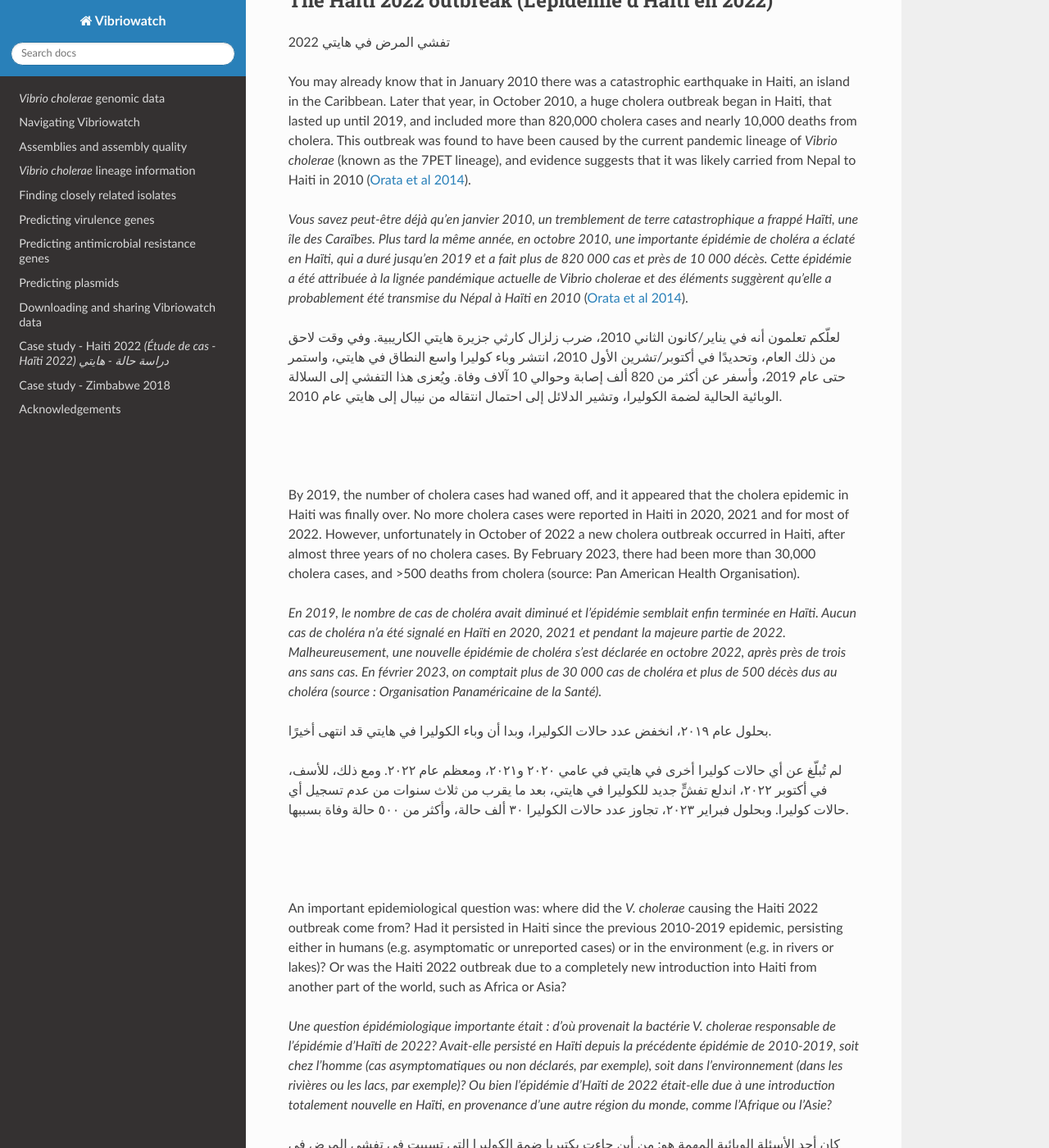
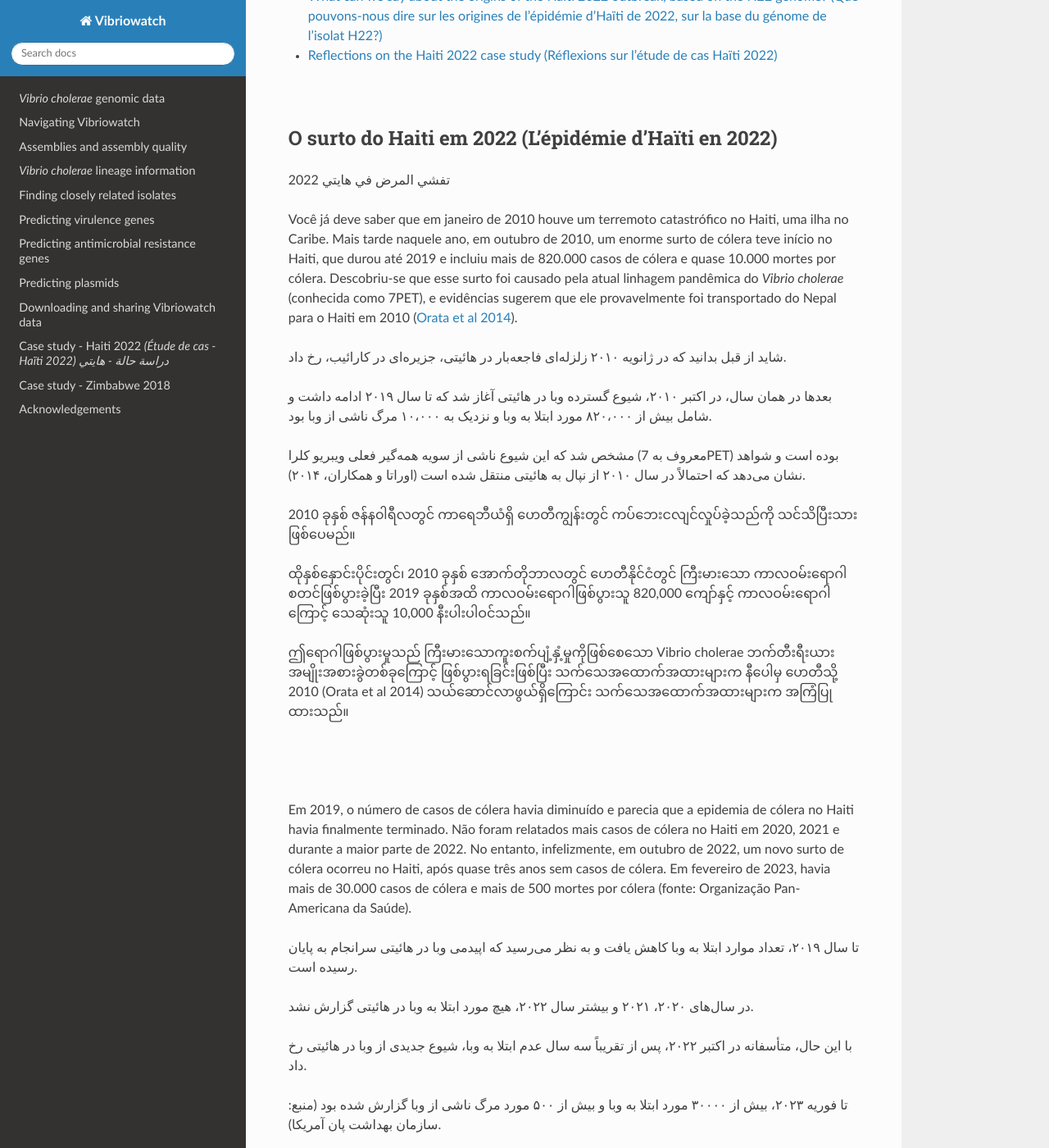
Before and after one commit to avrilcoghlan/vibriowatch, a Sphinx documentation site: the page built from docs/source/haiti2.rst, in a window 1280 px wide and 1400 px high, scrolled down 2029 px. Shown: the whole window at 82% size. Built offline with Sphinx 7.4.7 and the Read the Docs theme 3.1.0, drawn with Linux system fonts in a browser that asks for light colours; some of the changed text lies outside the part shown.

Commit message:
Update haiti2.rst

```diff
--- a/docs/source/haiti2.rst
+++ b/docs/source/haiti2.rst
@@ -15,6 +15,7 @@ Gostaríamos de prestar homenagem aos profissionais de saúde pública, cientist
 ما مایلیم از متخصصان بهداشت عمومی، دانشمندان و خدمتگزاران مردم هائیتی و از بیماری که سخاوتمندانه نمونه‌ای اهدا کرد، به خاطر در دسترس عموم قرار دادن این داده‌های ژنومی وبا و در نتیجه کمک شایانی به درک جهانی ما از وبا، ادای احترام کنیم.
 
 ကျွန်ုပ်တို့သည် ဟေတီပြည်သူ့ကျန်းမာရေးပညာရှင်များ၊ သိပ္ပံပညာရှင်များနှင့် ပြည်သူ့ကျေးကျွန်များနှင့် နမူနာတစ်ခုကို ရက်ရက်ရောရောလှူဒါန်းခဲ့သော လူနာအား ဂါရဝပြုလိုပါသည်။
+
 ဤ ကာလဝမ်းရောဂါ မျိုးရိုးဗီဇဆိုင်ရာ အချက်အလက်ကို လူသိရှင်ကြား ရရှိစေခြင်းဖြင့် ၎င်းတို့သည် ကာလဝမ်းရောဂါအကြောင်း ကျွန်ုပ်တို့၏ ကမ္ဘာလုံးဆိုင်ရာ နားလည်မှုကို များစွာ အထောက်အကူ ပြုစေပါသည်။
 
 |
@@ -23,17 +24,21 @@ Gostaríamos de prestar homenagem aos profissionais de saúde pública, cientist
 Este estudo de caso foi selecionado por ser um exemplo da persistência do Vibrio cholerae em um país ou região entre surtos. Ele também ilustra como, se a amostragem for irregular, é difícil distinguir entre a persistência dentro de um país e a reintrodução de um país vizinho. Além disso, ilustra como é muito difícil distinguir entre a persistência do Vibrio cholerae na população humana entre surtos e a persistência no ambiente entre surtos.
 
 این مطالعه موردی به این دلیل انتخاب شده است که نمونه‌ای از ویبریو کلرا است که در یک کشور یا منطقه بین شیوع‌ها باقی مانده است.
+
 همچنین نشان می‌دهد که اگر نمونه‌برداری تکه‌تکه باشد، تشخیص بین تداوم در داخل یک کشور و معرفی مجدد از یک کشور مجاور دشوار است.
+
 علاوه بر این، این نشان می‌دهد که چگونه تشخیص بین ماندگاری ویبریو کلرا در جمعیت انسانی بین شیوع‌ها، در مقابل ماندگاری آن در محیط بین شیوع‌ها بسیار دشوار است.
 
 နိုင်ငံတစ်ခု သို့မဟုတ် ဒေသတစ်ခုအတွင်း ကာလဝမ်းရောဂါဖြစ်ပွားမှုကြားကာလတွင် ဆက်လက်တည်ရှိနေသည့် Vibrio cholerae ၏ နမူနာတစ်ခုဖြစ်သောကြောင့် ဤဖြစ်ရပ်လေ့လာမှုကို ရွေးချယ်ထားပါသည်။
+
 နမူနာယူခြင်းသည် ကွက်တိဖြစ်နေပါက နိုင်ငံတစ်ခုအတွင်း၌ တည်မြဲမှုနှင့် အနီးနားနိုင်ငံမှ ပြန်လည်မိတ်ဆက်ခြင်းကြားတွင် ခွဲခြားရန်ခက်ခဲကြောင်း ၎င်းမှလည်း သရုပ်ဖော်သည်။
+
 ထို့အပြင်၊ ၎င်းသည် လူ့လူဦးရေတွင် Vibrio cholerae ၏တည်မြဲမှုကို ခွဲခြားရန် အလွန်ခက်ခဲပုံကို သရုပ်ဖော်ထားပြီး ရောဂါဖြစ်ပွားမှုကြား ပတ်ဝန်းကျင်တွင် ဆက်လက်တည်ရှိနေခြင်းကို သရုပ်ဖော်သည်။
 
 |
 |
 
-* `The Haiti 2022 outbreak (L'épidémie d'Haïti en 2022)`_.
+* `O surto do Haiti em 2022 (L'épidémie d'Haïti en 2022)`_.
 * `The H22 genome (Le génome H22)`_.
 * `Finding the H22 genome in Vibriowatch (Trouver le génome H22 dans Vibriowatch)`_.
 * `Assembly quality of the H22 genome (Qualité d'assemblage du génome H22)`_.
@@ -48,51 +53,73 @@ Este estudo de caso foi selecionado por ser um exemplo da persistência do Vibri
 
 |
 
-The Haiti 2022 outbreak (L'épidémie d'Haïti en 2022)
+O surto do Haiti em 2022 (L'épidémie d'Haïti en 2022)
 ----------------------------------------------------
 
 تفشي المرض في هايتي 2022
 
-You may already know that in January 2010 there was a catastrophic earthquake in Haiti, an island in the Caribbean.
-Later that year, in October 2010, a huge cholera outbreak began in Haiti, that lasted up until 2019, and included
-more than 820,000 cholera cases and nearly 10,000 deaths from cholera. This outbreak was found to have been caused
-by the current pandemic lineage of *Vibrio cholerae* (known as the 7PET lineage), and evidence suggests that it
-was likely carried from Nepal to Haiti in 2010 (`Orata et al 2014`_).
+Você já deve saber que em janeiro de 2010 houve um terremoto catastrófico no Haiti, uma ilha no Caribe.
+Mais tarde naquele ano, em outubro de 2010, um enorme surto de cólera teve início no Haiti, que durou até 2019 e incluiu
+mais de 820.000 casos de cólera e quase 10.000 mortes por cólera. Descobriu-se que esse surto foi causado
+pela atual linhagem pandêmica do *Vibrio cholerae* (conhecida como 7PET), e evidências sugerem que
+ele provavelmente foi transportado do Nepal para o Haiti em 2010 (`Orata et al 2014`_).
 
-*Vous savez peut-être déjà qu'en janvier 2010, un tremblement de terre catastrophique a frappé Haïti, une île des Caraïbes.
-Plus tard la même année, en octobre 2010, une importante épidémie de choléra a éclaté en Haïti, qui a duré jusqu'en 2019 et a fait plus de 820 000 cas et près de 10 000 décès. Cette épidémie a été attribuée à la lignée pandémique actuelle de Vibrio cholerae et des éléments suggèrent qu'elle a probablement été transmise du Népal à Haïti en 2010* (`Orata et al 2014`_).
+شاید از قبل بدانید که در ژانویه ۲۰۱۰ زلزله‌ای فاجعه‌بار در هائیتی، جزیره‌ای در کارائیب، رخ داد.
+
+بعدها در همان سال، در اکتبر ۲۰۱۰، شیوع گسترده وبا در هائیتی آغاز شد که تا سال ۲۰۱۹ ادامه داشت و شامل بیش از ۸۲۰،۰۰۰ مورد ابتلا به وبا و نزدیک به ۱۰،۰۰۰ مرگ ناشی از وبا بود.
+
+مشخص شد که این شیوع ناشی از سویه همه‌گیر فعلی ویبریو کلرا (معروف به 7PET) بوده است و شواهد نشان می‌دهد که احتمالاً در سال ۲۰۱۰ از نپال به هائیتی منتقل شده است (اوراتا و همکاران، ۲۰۱۴).
 
 .. _Orata et al 2014: https://pubmed.ncbi.nlm.nih.gov/24699938/
 
-لعلّكم تعلمون أنه في يناير/كانون الثاني 2010، ضرب زلزال كارثي جزيرة هايتي الكاريبية. وفي وقت لاحق من ذلك العام، وتحديدًا في أكتوبر/تشرين الأول 2010، انتشر وباء كوليرا واسع النطاق في هايتي، واستمر حتى عام 2019، وأسفر عن أكثر من 820 ألف إصابة وحوالي 10 آلاف وفاة. ويُعزى هذا التفشي إلى السلالة الوبائية الحالية لضمة الكوليرا، وتشير الدلائل إلى احتمال انتقاله من نيبال إلى هايتي عام 2010.
+2010 ခုနှစ် ဇန်န၀ါရီလတွင် ကာရေဘီယံရှိ ဟေတီကျွန်းတွင် ကပ်ဘေးငလျင်လှုပ်ခဲ့သည်ကို သင်သိပြီးသားဖြစ်ပေမည်။
+
+ထိုနှစ်နှောင်းပိုင်းတွင်၊ 2010 ခုနှစ် အောက်တိုဘာလတွင် ဟေတီနိုင်ငံတွင် ကြီးမားသော ကာလဝမ်းရောဂါစတင်ဖြစ်ပွားခဲ့ပြီး 2019 ခုနှစ်အထိ ကာလဝမ်းရောဂါဖြစ်ပွားသူ 820,000 ကျော်နှင့် ကာလဝမ်းရောဂါကြောင့် သေဆုံးသူ 10,000 နီးပါးပါဝင်သည်။
+
+ဤရောဂါဖြစ်ပွားမှုသည် ကြီးမားသောကူးစက်ပျံ့နှံ့မှုကိုဖြစ်စေသော Vibrio cholerae ဘက်တီးရီးယားအမျိုးအစားခွဲတစ်ခုကြောင့် ဖြစ်ပွားရခြင်းဖြစ်ပြီး သက်သေအထောက်အထားများက နီပေါမှ ဟေတီသို့ 2010 (Orata et al 2014) သယ်ဆောင်လာဖွယ်ရှိကြောင်း သက်သေအထောက်အထားများက အကြံပြုထားသည်။
 
 |
 |
 
-By 2019, the number of cholera cases had waned off, and it appeared that the cholera epidemic in Haiti was finally over.
-No more cholera cases were reported in Haiti in 2020, 2021 and for most of 2022. However, unfortunately in October of 2022 a new cholera outbreak
-occurred in Haiti, after almost three years of no cholera cases. By February 2023, there had been more than 30,000
-cholera cases, and >500 deaths from cholera (source: Pan American Health Organisation).
+Em 2019, o número de casos de cólera havia diminuído e parecia que a epidemia de cólera no Haiti havia finalmente terminado.
+Não foram relatados mais casos de cólera no Haiti em 2020, 2021 e durante a maior parte de 2022. No entanto, infelizmente, em outubro de 2022, um novo surto de cólera ocorreu no Haiti, após quase três anos sem casos de cólera. Em fevereiro de 2023, havia mais de 30.000
+casos de cólera e mais de 500 mortes por cólera (fonte: Organização Pan-Americana da Saúde).
 
-*En 2019, le nombre de cas de choléra avait diminué et l'épidémie semblait enfin terminée en Haïti. Aucun cas de choléra n'a été signalé en Haïti en 2020, 2021 et pendant la majeure partie de 2022. Malheureusement, une nouvelle épidémie de choléra s'est déclarée en octobre 2022, après près de trois ans sans cas. En février 2023, on comptait plus de 30 000 cas de choléra et plus de 500 décès dus au choléra (source : Organisation Panaméricaine de la Santé).*
+تا سال ۲۰۱۹، تعداد موارد ابتلا به وبا کاهش یافت و به نظر می‌رسید که اپیدمی وبا در هائیتی سرانجام به پایان رسیده است.
 
-بحلول عام ٢٠١٩، انخفض عدد حالات الكوليرا، وبدا أن وباء الكوليرا في هايتي قد انتهى أخيرًا.
+در سال‌های ۲۰۲۰، ۲۰۲۱ و بیشتر سال ۲۰۲۲، هیچ مورد ابتلا به وبا در هائیتی گزارش نشد.
 
-لم تُبلّغ عن أي حالات كوليرا أخرى في هايتي في عامي ٢٠٢٠ و٢٠٢١، ومعظم عام ٢٠٢٢. ومع ذلك، للأسف، في أكتوبر ٢٠٢٢، اندلع تفشٍّ جديد للكوليرا في هايتي، بعد ما يقرب من ثلاث سنوات من عدم تسجيل أي حالات كوليرا. وبحلول فبراير ٢٠٢٣، تجاوز عدد حالات الكوليرا ٣٠ ألف حالة، وأكثر من ٥٠٠ حالة وفاة بسببها.
+با این حال، متأسفانه در اکتبر ۲۰۲۲، پس از تقریباً سه سال عدم ابتلا به وبا، شیوع جدیدی از وبا در هائیتی رخ داد.
+
+تا فوریه ۲۰۲۳، بیش از ۳۰۰۰۰ مورد ابتلا به وبا و بیش از ۵۰۰ مورد مرگ ناشی از وبا گزارش شده بود (منبع: سازمان بهداشت پان آمریکا).
+
+2019 ခုနှစ်တွင် ကာလဝမ်းရောဂါ ဖြစ်ပွားမှု အရေအတွက် လျော့နည်းသွားခဲ့ပြီး ဟေတီတွင် ကာလဝမ်းရောဂါ ပျံ့နှံ့မှု ပြီးဆုံးသွားကြောင်း ထင်ရှားသည်။
+
+ဟေတီတွင် 2020၊ 2021 နှင့် 2022 အများစုတွင် ကာလဝမ်းရောဂါ ဖြစ်ပွားမှု မရှိခဲ့ပါ။
+
+သို့သော် ကံမကောင်းစွာဖြင့်၊ 2022 ခုနှစ် အောက်တိုဘာလတွင် ဟေတီတွင် ကာလဝမ်းရောဂါဖြစ်ပွားမှုအသစ်တစ်ခုဖြစ်ပွားခဲ့သည်၊ သုံးနှစ်နီးပါးကာလဝမ်းရောဂါဖြစ်ပွားခြင်းမရှိခဲ့ပါ။
+
+ဖေဖော်ဝါရီ 2023 စာရင်းအရ ကာလဝမ်းရောဂါဖြစ်ပွားသူ 30,000 ကျော်နှင့် ကာလဝမ်းရောဂါကြောင့် သေဆုံးမှု 500 ကျော်ရှိပြီ (အရင်းအမြစ်- Pan American Health Organisation)။
 
 |
 |
 
-An important epidemiological question was: where did the *V. cholerae* causing the Haiti 2022 outbreak come from?
-Had it persisted in Haiti since the previous 2010-2019 epidemic, persisting either in humans (e.g. asymptomatic or unreported cases)
-or in the environment (e.g. in rivers or lakes)? Or was the Haiti 2022 outbreak due to a completely new introduction into Haiti from another
-part of the world, such as Africa or Asia?
+Uma questão epidemiológica importante era: de onde veio a cepa *V. cholerae* que causou o surto no Haiti em 2022?
+Ela havia persistido no Haiti desde a epidemia anterior, de 2010-2019, persistindo em humanos (por exemplo, casos assintomáticos ou não relatados)
+ou no meio ambiente (por exemplo, em rios ou lagos)? Ou o surto no Haiti em 2022 foi devido a uma introdução completamente nova no Haiti vinda de outra
+parte do mundo, como África ou Ásia?
 
-*Une question épidémiologique importante était : d’où provenait la bactérie V. cholerae responsable de l’épidémie d’Haïti de 2022? Avait-elle persisté en Haïti depuis la précédente épidémie de 2010-2019, soit chez l’homme (cas asymptomatiques ou non déclarés, par exemple), soit dans l’environnement (dans les rivières ou les lacs, par exemple)? Ou bien l’épidémie d’Haïti de 2022 était-elle due à une introduction totalement nouvelle en Haïti, en provenance d’une autre région du monde, comme l’Afrique ou l’Asie?*
+یک سوال مهم اپیدمیولوژیک این بود: سویه V. cholerae که باعث شیوع هائیتی در سال ۲۰۲۲ شد، از کجا آمده است؟
 
-كان أحد الأسئلة الوبائية المهمة هو: من أين جاءت بكتيريا ضمة الكوليرا التي تسببت في تفشي المرض في هايتي عام ٢٠٢٢؟
+آیا از زمان همه‌گیری قبلی ۲۰۱۰-۲۰۱۹ در هائیتی ادامه داشته است، یا در انسان‌ها (مثلاً موارد بدون علامت یا گزارش نشده) یا در محیط (مثلاً در رودخانه‌ها یا دریاچه‌ها)؟
 
-هل استمرت في هايتي منذ وباء ٢٠١٠-٢٠١٩ السابق، سواءً في البشر (مثل الحالات غير المصحوبة بأعراض أو غير المبلغ عنها) أو في البيئة (مثل الأنهار أو البحيرات)؟ أم أن تفشي المرض في هايتي عام ٢٠٢٢ كان نتيجة دخول جديد تمامًا إلى هايتي من منطقة أخرى من العالم، مثل أفريقيا أو آسيا؟
+یا شیوع هائیتی در سال ۲۰۲۲ به دلیل ورود کاملاً جدید به هائیتی از بخش دیگری از جهان، مانند آفریقا یا آسیا، بوده است؟
+
+အရေးကြီးသော ကူးစက်ရောဂါဆိုင်ရာ မေးခွန်းမှာ- ဟေတီ 2022 ဖြစ်ပွားမှုကို ဖြစ်စေသော V. cholerae ရောဂါပိုးသည် မည်သည့်နေရာက လာသနည်း။
+
+ယခင် 2010-2019 ကပ်ရောဂါကတည်းက ဟေတီတွင် ဆက်ရှိနေသလား၊ လူတွင် (ဥပမာ- ရောဂါလက္ခဏာမပြသော သို့မဟုတ် အစီရင်ခံမထားသောရောဂါများ) သို့မဟုတ် ပတ်ဝန်းကျင်တွင် (ဥပမာ မြစ်ချောင်းများ သို့မဟုတ် ရေကန်များ) တွင် ဆက်လက်တည်ရှိနေပါသလား။
+
+သို့မဟုတ် အာဖရိက သို့မဟုတ် အာရှကဲ့သို့သော ကမ္ဘာ့အခြားအစိတ်အပိုင်းမှ ဟေတီသို့ လုံးဝမိတ်ဆက်မှုအသစ်ကြောင့် ဟေတီ 2022 ဖြစ်ပွားခြင်းလား။
 
 |
 
```
